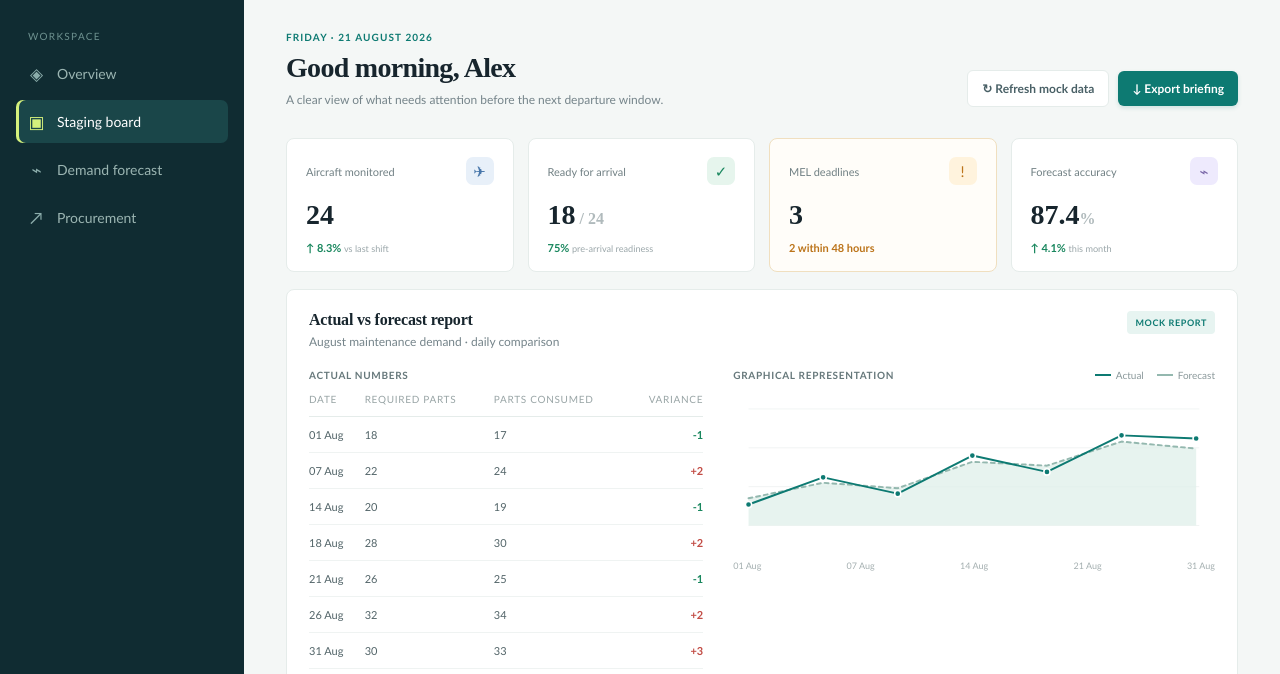
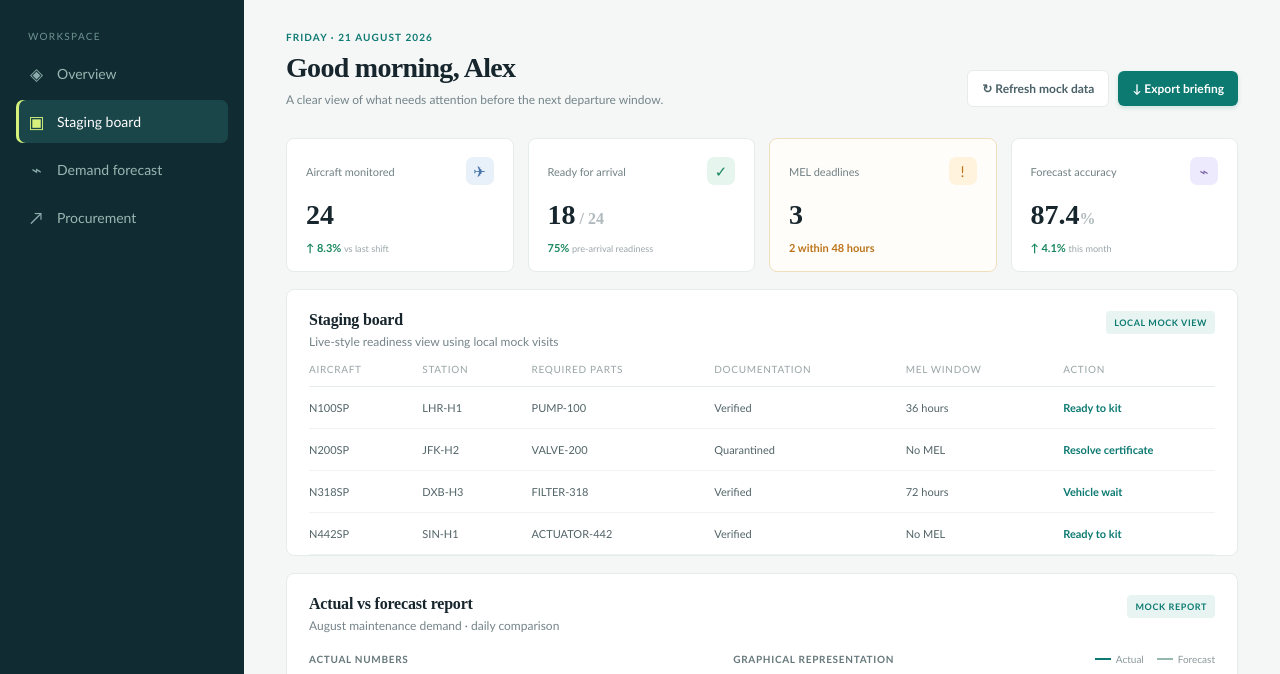
Before and after one commit to c2kg2n8v9h-arch/SPM-forecasting, a website: page web/index.html in a window 1280 px wide. Both pictures are taken after a click on the button "View staging board →". Shown: the part 75-749 px from the top of the page. Drawn offline with Linux system fonts and the light colour scheme.

Commit message:
Add operational detail views

```diff
--- a/web/app.js
+++ b/web/app.js
@@ -40,6 +40,38 @@ const demandReport = [
   { date: '21 Aug', required: 26, consumed: 25 }, { date: '26 Aug', required: 32, consumed: 34 },
   { date: '31 Aug', required: 30, consumed: 33 },
 ];
+
+const detailViews = {
+  staging: {
+    title: 'Staging board', subtitle: 'Live-style readiness view using local mock visits',
+    columns: ['Aircraft', 'Station', 'Required parts', 'Documentation', 'MEL window', 'Action'],
+    rows: [
+      ['N100SP', 'LHR-H1', 'PUMP-100', 'Verified', '36 hours', 'Ready to kit'],
+      ['N200SP', 'JFK-H2', 'VALVE-200', 'Quarantined', 'No MEL', 'Resolve certificate'],
+      ['N318SP', 'DXB-H3', 'FILTER-318', 'Verified', '72 hours', 'Vehicle wait'],
+      ['N442SP', 'SIN-H1', 'ACTUATOR-442', 'Verified', 'No MEL', 'Ready to kit'],
+    ],
+  },
+  forecast: {
+    title: 'Demand forecast', subtitle: 'Mock demand outlook based on historical consumption',
+    columns: ['Part number', 'Current stock', '30-day demand', 'Forecast confidence', 'Signal', 'Recommendation'],
+    rows: [
+      ['PUMP-100', '4 verified', '6 units', '91%', 'Rising', 'Rebalance 2 units'],
+      ['VALVE-200', '0 compliant', '3 units', '88%', 'Critical', 'Create PO now'],
+      ['FILTER-318', '8 verified', '5 units', '86%', 'Stable', 'Maintain buffer'],
+      ['ACTUATOR-442', '0 compliant', '2 units', '82%', 'Rising', 'Create PO now'],
+    ],
+  },
+  procurement: {
+    title: 'Procurement details', subtitle: 'Mock purchase queue and approval status',
+    columns: ['PO reference', 'Part number', 'Quantity', 'Priority', 'Approval', 'Next step'],
+    rows: [
+      ['MOCK-PO-001', 'VALVE-200', '1', 'Critical · MEL', 'Pending approval', 'Review certificate'],
+      ['MOCK-PO-002', 'ACTUATOR-442', '1', 'High · demand', 'Draft', 'Route for approval'],
+      ['MOCK-PO-003', 'PUMP-100', '2', 'Medium · buffer', 'Approved', 'Mock transfer'],
+    ],
+  },
+};
 
 const rows = document.querySelector('#arrival-rows');
 const search = document.querySelector('#search-input');
@@ -93,12 +125,24 @@ function renderDemandReport() {
   }).join('');
 }
 
+function renderDetailView(view) {
+  const panel = document.querySelector('#detail-view');
+  const detail = detailViews[view];
+  if (!detail) {
+    panel.hidden = true;
+    return;
+  }
+  panel.hidden = false;
+  panel.innerHTML = `<div class="panel-heading"><div><h2>${detail.title}</h2><p class="muted">${detail.subtitle}</p></div><span class="mock-tag">LOCAL MOCK VIEW</span></div><div class="table-scroll detail-table"><table><thead><tr>${detail.columns.map((column) => `<th>${column}</th>`).join('')}</tr></thead><tbody>${detail.rows.map((row) => `<tr>${row.map((cell, index) => `<td class="${index === row.length - 1 ? 'detail-action' : ''}">${cell}</td>`).join('')}</tr>`).join('')}</tbody></table></div>`;
+}
+
 document.querySelectorAll('[data-view], [data-view-link]').forEach((control) => {
   control.addEventListener('click', () => {
     const view = control.dataset.view || control.dataset.viewLink;
     const labels = { overview: 'Overview', staging: 'Staging board', forecast: 'Demand forecast', procurement: 'Procurement' };
     document.querySelectorAll('.nav-item').forEach((item) => item.classList.toggle('active', item.dataset.view === view));
     document.querySelector('#page-title').textContent = labels[view];
+    renderDetailView(view);
     showToast(`${labels[view]} view is available in the mock workspace`);
   });
 });
--- a/web/index.html
+++ b/web/index.html
@@ -46,6 +46,7 @@
             <article class="kpi-card warning-card"><div class="kpi-top"><span class="kpi-label">MEL deadlines</span><span class="kpi-icon amber">!</span></div><strong>3</strong><span class="kpi-detail caution">2 within 48 hours</span></article>
             <article class="kpi-card"><div class="kpi-top"><span class="kpi-label">Forecast accuracy</span><span class="kpi-icon purple">⌁</span></div><strong>87.4<span class="denom">%</span></strong><span class="kpi-detail positive">↑ 4.1% <small>this month</small></span></article>
           </section>
+          <section class="panel detail-view" id="detail-view" hidden></section>
 
           <section class="panel report-panel">
             <div class="panel-heading"><div><h2>Actual vs forecast report</h2><p class="muted">August maintenance demand · daily comparison</p></div><span class="mock-tag">MOCK REPORT</span></div>
--- a/web/parts.css
+++ b/web/parts.css
@@ -46,6 +46,10 @@
 .part-info small { color: #93a0a2; font-size: 9px; margin-top: 3px; white-space: nowrap; overflow: hidden; text-overflow: ellipsis; }
 .part-due { color: var(--amber); font-size: 9px; font-weight: 600; white-space: nowrap; }
 .parts-panel .status-pill { font-size: 9px; padding: 4px 6px; white-space: nowrap; }
+.detail-view { margin-top: 17px; padding-bottom: 0; }
+.detail-view .panel-heading { margin-bottom: 14px; }
+.detail-table td { white-space: nowrap; }
+.detail-action { color: var(--teal); font-weight: 600; }
 
 .report-panel { margin-top: 17px; padding-bottom: 20px; }
 .report-grid { display: grid; grid-template-columns: .9fr 1.1fr; gap: 30px; align-items: start; }
```
Also changed, not shown: TEST_CASES.md (+3 -0 lines), tests/e2e/dashboard.spec.js (+5 -0 lines).
